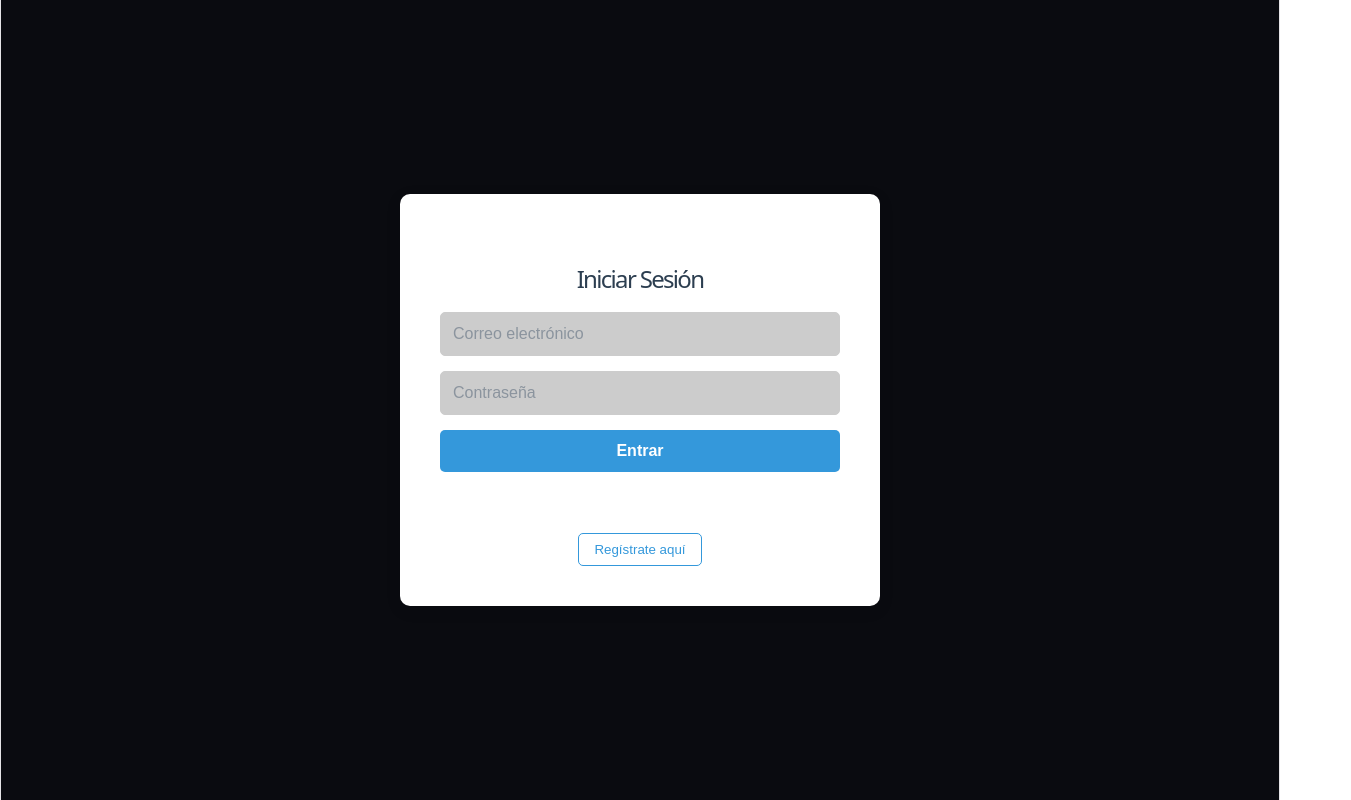
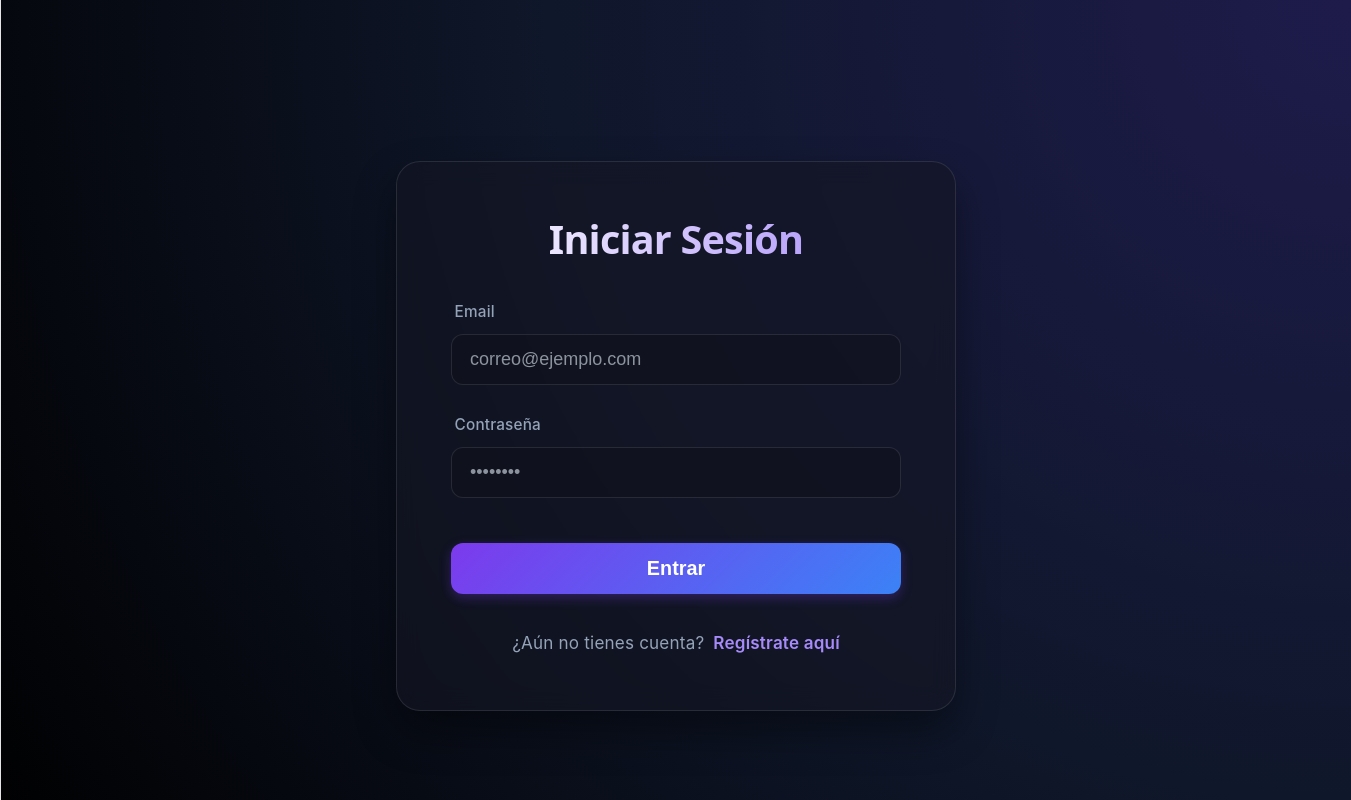
Before and after one commit to Jannogueira/EA_WEB_G5, a React (Vite) app: page /login in a window 1280 px wide. Shown: the top 800 px of the page, 1351 px wide, since content can reach past the window. Built offline with nearby package versions, Linux system fonts and the light colour scheme.

Commit message:
Fixed: login + jwt se guarda en el navegador

```diff
--- a/src/pages/Login.css
+++ b/src/pages/Login.css
@@ -1,80 +1,127 @@
 /* src/pages/Login.css */
-.login-container {
+
+.login-page {
   display: flex;
-  flex-direction: column;
   justify-content: center;
   align-items: center;
-  height: 100vh; /* Ocupa el 100% de la altura de la pantalla */
+  min-height: 100vh;
+  padding: 2rem;
+  background: radial-gradient(circle at top right, #1e1b4b, #0f172a, #000000);
+  width: 100%;
 }
 
-.login-card {
-  background-color: white;
-  padding: 40px;
-  border-radius: 10px;
-  box-shadow: 0px 4px 15px rgba(0, 0, 0, 0.1); /* Sombrita elegante */
+.login-container {
+  background: rgba(20, 22, 35, 0.6);
+  backdrop-filter: blur(12px);
+  -webkit-backdrop-filter: blur(12px);
+  border: 1px solid rgba(255, 255, 255, 0.1);
+  border-radius: 24px;
+  padding: 3rem;
   width: 100%;
-  max-width: 400px;
+  max-width: 450px;
+  box-shadow: 0 20px 40px rgba(0, 0, 0, 0.4);
   text-align: center;
+  color: #ffffff;
+  font-family: 'Inter', system-ui, -apple-system, sans-serif;
+  animation: fadeIn 0.6s ease-out;
 }
 
-.login-card h1 {
-  margin-bottom: 20px;
-  font-size: 24px;
-  color: #2c3e50;
+@keyframes fadeIn {
+  from { opacity: 0; transform: translateY(20px); }
+  to { opacity: 1; transform: translateY(0); }
+}
+
+.login-container h2 {
+  margin-top: 0;
+  margin-bottom: 2rem;
+  font-size: 2.2rem;
+  font-weight: 700;
+  background: linear-gradient(to right, #fff, #a78bfa);
+  -webkit-background-clip: text;
+  -webkit-text-fill-color: transparent;
+  letter-spacing: -0.02em;
 }
 
 .login-form {
   display: flex;
   flex-direction: column;
-  gap: 15px; /* Espacio entre los inputs */
+  gap: 1.5rem;
 }
 
-.login-input {
-  padding: 12px;
-  border: 1px solid #ccc;
-  border-radius: 5px;
-  font-size: 16px;
-  transition: border-color 0.3s;
+.form-group {
+  display: flex;
+  flex-direction: column;
+  text-align: left;
 }
 
-.login-input:focus {
-  outline: none;
-  border-color: #3498db; /* Borde azul al hacer click */
+.form-group label {
+  margin-bottom: 0.5rem;
+  font-size: 0.85rem;
+  font-weight: 500;
+  color: #94a3b8;
+  margin-left: 0.2rem;
 }
 
-.login-button {
-  padding: 12px;
-  background-color: #3498db;
+.login-form input {
+  background: rgba(15, 17, 26, 0.4);
+  color: #f8fafc;
+  border: 1px solid rgba(255, 255, 255, 0.1);
+  padding: 14px 18px;
+  border-radius: 12px;
+  font-size: 1rem;
+  transition: all 0.3s cubic-bezier(0.4, 0, 0.2, 1);
+  outline: none;
+}
+
+.login-form input:focus {
+  border-color: #8b5cf6;
+  background: rgba(15, 17, 26, 0.6);
+  box-shadow: 0 0 0 4px rgba(139, 92, 246, 0.15);
+}
+
+.login-form input:hover {
+  border-color: rgba(255, 255, 255, 0.2);
+}
+
+.login-btn {
+  background: linear-gradient(135deg, #7c3aed 0%, #3b82f6 100%);
   color: white;
   border: none;
-  border-radius: 5px;
-  font-size: 16px;
+  padding: 14px;
+  border-radius: 12px;
+  font-size: 1.1rem;
+  font-weight: 600;
   cursor: pointer;
-  font-weight: bold;
-  transition: background-color 0.3s;
+  transition: all 0.3s ease;
+  margin-top: 1rem;
+  box-shadow: 0 4px 12px rgba(124, 58, 237, 0.3);
 }
 
-.login-button:hover {
-  background-color: #2980b9;
+.login-btn:hover {
+  transform: translateY(-2px);
+  box-shadow: 0 8px 20px rgba(124, 58, 237, 0.4);
+  filter: brightness(1.1);
 }
 
-.register-section {
-  margin-top: 25px;
-  font-size: 14px;
+.login-btn:active {
+  transform: translateY(0);
 }
 
-.register-button {
-  margin-top: 10px;
-  padding: 8px 15px;
-  background-color: transparent;
-  color: #3498db;
-  border: 1px solid #3498db;
-  border-radius: 5px;
-  cursor: pointer;
-  transition: all 0.3s;
+.register-link-section {
+  margin-top: 2rem;
+  font-size: 0.95rem;
+  color: #94a3b8;
 }
 
-.register-button:hover {
-  background-color: #3498db;
-  color: white;
+.register-link {
+  color: #a78bfa;
+  text-decoration: none;
+  font-weight: 600;
+  margin-left: 0.5rem;
+  transition: color 0.2s ease;
 }
+
+.register-link:hover {
+  color: #c4b5fd;
+  text-decoration: underline;
+}
--- a/src/pages/Login.tsx
+++ b/src/pages/Login.tsx
@@ -1,43 +1,87 @@
+import React, { useState } from 'react';
 import { Link, useNavigate } from 'react-router-dom';
+import authService from '../services/auth.service';
 import './Login.css';
 
 const Login = () => {
   const navigate = useNavigate();
+  const [formData, setFormData] = useState({
+    email: '',
+    password: ''
+  });
+  const [loading, setLoading] = useState(false);
 
-  const handleLogin = (e: React.FormEvent) => {
+  const handleChange = (e: React.ChangeEvent<HTMLInputElement>) => {
+    const { name, value } = e.target;
+    setFormData({
+      ...formData,
+      [name]: value
+    });
+  };
+
+  const handleLogin = async (e: React.FormEvent) => {
     e.preventDefault();
-    console.log("Simulando que el backend nos da el OK...");
+    setLoading(true);
+
+    try {
+      const data = await authService.login(formData.email, formData.password); // data es todos los datos que devuelve la peticion
+      console.log("Login exitoso. Token guardado.");
       navigate('/home');
+    } catch (error: any) {
+      console.error("Error en login:", error);
+      const errorMsg = error.response?.data?.message || "Error al conectar con el servidor";
+      alert("Fallo el inicio de sesión: " + errorMsg);
+    } finally {
+      setLoading(false);
+    }
   };
 
   return (
+    <div className="login-page">
       <div className="login-container">
-      <div className="login-card">
-        <h1>Iniciar Sesión</h1>
+        <h2>Iniciar Sesión</h2>
 
-        {/* Formulario */}
         <form className="login-form" onSubmit={handleLogin}>
+          <div className="form-group">
+            <label htmlFor="email">Email</label>
             <input
               type="email"
-            className="login-input"
-            placeholder="Correo electrónico"
+              id="email"
+              name="email"
+              placeholder="correo@ejemplo.com"
+              value={formData.email}
+              onChange={handleChange}
+              disabled={loading}
               required
             />
+          </div>
+
+          <div className="form-group">
+            <label htmlFor="password">Contraseña</label>
             <input
               type="password"
-            className="login-input"
-            placeholder="Contraseña"
+              id="password"
+              name="password"
+              placeholder="••••••••"
+              value={formData.password}
+              onChange={handleChange}
+              disabled={loading}
               required
             />
-          <button type="submit" className="login-button">Entrar</button>
+          </div>
+
+          <button
+            type="submit"
+            className="login-btn"
+            disabled={loading}
+          >
+            {loading ? "Cargando..." : "Entrar"}
+          </button>
         </form>
 
-        {/* Sección de Registro */}
-        <div className="register-section">
-          <p>¿Aún no tienes cuenta?</p>
-          <Link to="/register">
-            <button className="register-button">Regístrate aquí</button>
-          </Link>
+        <div className="register-link-section">
+          <span>¿Aún no tienes cuenta?</span>
+          <Link to="/register" className="register-link">Regístrate aquí</Link>
         </div>
       </div>
     </div>
--- a/src/pages/Register.css
+++ b/src/pages/Register.css
@@ -1,32 +1,53 @@
 /* --- Register.css --- */
+
+.register-page {
+  display: flex;
+  justify-content: center;
+  align-items: center;
+  min-height: 100vh;
+  padding: 2rem;
+  background: radial-gradient(circle at top right, #1e1b4b, #0f172a, #000000);
+  width: 100%;
+}
 
 /* Contenedor principal con efecto cristal */
 .register-container {
-  background: rgba(20, 22, 35, 0.4);
-  backdrop-filter: blur(10px);
-  -webkit-backdrop-filter: blur(10px);
+  background: rgba(20, 22, 35, 0.6);
+  backdrop-filter: blur(12px);
+  -webkit-backdrop-filter: blur(12px);
   border: 1px solid rgba(255, 255, 255, 0.1);
-  border-radius: 16px;
-  padding: 2.5rem;
-  max-width: 400px;
-  margin: 4rem auto; /* Lo centra en la pantalla */
-  box-shadow: 0 4px 30px rgba(0, 0, 0, 0.5);
+  border-radius: 24px;
+  padding: 3rem;
+  width: 100%;
+  max-width: 450px;
+  box-shadow: 0 20px 40px rgba(0, 0, 0, 0.4);
   text-align: center;
   color: #ffffff;
-  font-family: 'Inter', system-ui, sans-serif;
+  font-family: 'Inter', system-ui, -apple-system, sans-serif;
+  animation: fadeIn 0.6s ease-out;
+}
+
+@keyframes fadeIn {
+  from { opacity: 0; transform: translateY(20px); }
+  to { opacity: 1; transform: translateY(0); }
 }
 
 .register-container h2 {
   margin-top: 0;
-  margin-bottom: 1.5rem;
-  font-size: 2rem;
+  margin-bottom: 2rem;
+  font-size: 2.2rem;
+  font-weight: 700;
+  background: linear-gradient(to right, #fff, #a78bfa);
+  -webkit-background-clip: text;
+  -webkit-text-fill-color: transparent;
+  letter-spacing: -0.02em;
 }
 
 /* Estructura del formulario */
 .register-form {
   display: flex;
   flex-direction: column;
-  gap: 15px;
+  gap: 1.5rem;
 }
 
 .form-group {
@@ -36,47 +57,75 @@
 }
 
 .form-group label {
-  margin-bottom: 6px;
-  font-size: 0.9rem;
-  color: #8b949e;
+  margin-bottom: 0.5rem;
+  font-size: 0.85rem;
+  font-weight: 500;
+  color: #94a3b8;
+  margin-left: 0.2rem;
 }
 
-/* Estilo de los inputs (cajas de texto) */
+/* Estilo de los inputs */
 .register-form input {
-  background-color: rgba(0, 0, 0, 0.2);
-  color: #ffffff;
+  background: rgba(15, 17, 26, 0.4);
+  color: #f8fafc;
   border: 1px solid rgba(255, 255, 255, 0.1);
-  padding: 12px 16px;
-  border-radius: 8px;
+  padding: 14px 18px;
+  border-radius: 12px;
   font-size: 1rem;
-  transition: all 0.2s ease;
+  transition: all 0.3s cubic-bezier(0.4, 0, 0.2, 1);
   outline: none;
 }
 
 .register-form input:focus {
-  border-color: #8a2be2;
-  box-shadow: 0 0 10px rgba(138, 43, 226, 0.3);
+  border-color: #8b5cf6;
+  background: rgba(15, 17, 26, 0.6);
+  box-shadow: 0 0 0 4px rgba(139, 92, 246, 0.15);
+}
+
+.register-form input:hover {
+  border-color: rgba(255, 255, 255, 0.2);
 }
 
 /* Botón principal */
 .register-btn {
-  background: linear-gradient(135deg, #6a11cb 0%, #2575fc 100%);
+  background: linear-gradient(135deg, #7c3aed 0%, #3b82f6 100%);
   color: white;
   border: none;
-  padding: 12px 24px;
-  border-radius: 8px;
-  font-size: 1rem;
-  font-weight: bold;
+  padding: 14px;
+  border-radius: 12px;
+  font-size: 1.1rem;
+  font-weight: 600;
   cursor: pointer;
-  transition: filter 0.2s ease, transform 0.1s ease;
-  margin-top: 15px;
+  transition: all 0.3s ease;
+  margin-top: 1rem;
+  box-shadow: 0 4px 12px rgba(124, 58, 237, 0.3);
 }
 
 .register-btn:hover {
-  filter: brightness(1.2);
-  box-shadow: 0 0 15px rgba(138, 43, 226, 0.3);
+  transform: translateY(-2px);
+  box-shadow: 0 8px 20px rgba(124, 58, 237, 0.4);
+  filter: brightness(1.1);
 }
 
 .register-btn:active {
-  transform: scale(0.98);
+  transform: translateY(0);
 }
+
+.login-link-section {
+  margin-top: 2rem;
+  font-size: 0.95rem;
+  color: #94a3b8;
+}
+
+.login-link {
+  color: #a78bfa;
+  text-decoration: none;
+  font-weight: 600;
+  margin-left: 0.5rem;
+  transition: color 0.2s ease;
+}
+
+.login-link:hover {
+  color: #c4b5fd;
+  text-decoration: underline;
+}
--- a/src/pages/Register.tsx
+++ b/src/pages/Register.tsx
@@ -1,13 +1,16 @@
 import React, { useState } from 'react';
-import usuarioService from '../services/usuario.service';
+import { Link, useNavigate } from 'react-router-dom';
+import authService from '../services/auth.service';
 import './Register.css';
 
 const Register = () => {
+  const navigate = useNavigate();
   const [formData, setFormData] = useState({
     nombre: '',
     email: '',
     password: ''
   });
+  const [loading, setLoading] = useState(false);
 
   const handleChange = (e: React.ChangeEvent<HTMLInputElement>) => {
     const { name, value } = e.target;
@@ -19,69 +22,83 @@ const Register = () => {
 
   const handleSubmit = async (e: React.FormEvent<HTMLFormElement>) => {
     e.preventDefault();
-    console.log("1. Botón pulsado. Datos a enviar:", formData);
+    setLoading(true);
 
     try {
-      console.log("2. Llamando a Axios...");
-      const respuesta = await usuarioService.create(formData);
-
-      // 👇 ¡ESTO ES LO MÁS IMPORTANTE!
-      console.log("3. ¡Axios terminó! Esta es la respuesta mágica:", respuesta);
-
+      await authService.register(formData);
       alert("¡Registro exitoso!");
-    } catch (error) {
-      console.error('💥 Error registering user:', error);
+      navigate('/home');
+    } catch (error: any) {
+      console.error('Error registering user:', error);
+      const errorMsg = error.response?.data?.message || "Error al registrar el usuario";
+      alert("Fallo el registro: " + errorMsg);
+    } finally {
+      setLoading(false);
     }
   };
 
   return (
-    // Añadimos la clase del contenedor principal
+    <div className="register-page">
       <div className="register-container">
-      <h2>Register</h2>
+        <h2>Crear Cuenta</h2>
 
-      {/* Añadimos la clase del formulario */}
         <form onSubmit={handleSubmit} className="register-form">
-
-        {/* Añadimos la clase form-group para agrupar label + input */}
           <div className="form-group">
-          <label htmlFor="nombre">Name:</label>
+            <label htmlFor="nombre">Nombre</label>
             <input
               type="text"
               id="nombre"
               name="nombre"
+              placeholder="Tu nombre completo"
               value={formData.nombre}
               onChange={handleChange}
+              disabled={loading}
               required
             />
           </div>
 
           <div className="form-group">
-          <label htmlFor="email">Email:</label>
+            <label htmlFor="email">Email</label>
             <input
               type="email"
               id="email"
               name="email"
+              placeholder="ejemplo@correo.com"
               value={formData.email}
               onChange={handleChange}
+              disabled={loading}
               required
             />
           </div>
 
           <div className="form-group">
-          <label htmlFor="password">Password:</label>
+            <label htmlFor="password">Contraseña</label>
             <input
               type="password"
               id="password"
               name="password"
+              placeholder="••••••••"
               value={formData.password}
               onChange={handleChange}
+              disabled={loading}
               required
             />
           </div>
 
-        {/* Añadimos la clase del botón */}
-        <button type="submit" className="register-btn">Register</button>
+          <button
+            type="submit"
+            className="register-btn"
+            disabled={loading}
+          >
+            {loading ? "Registrando..." : "Registrarse"}
+          </button>
         </form>
+
+        <div className="login-link-section">
+          <span>¿Ya tienes una cuenta?</span>
+          <Link to="/login" className="login-link">Inicia sesión</Link>
+        </div>
+      </div>
     </div>
   );
 };
```
Also changed, not shown: src/services/api-client.ts (+18 -4 lines), src/services/auth.service.ts (+19 -3 lines). Lines whose indentation alone changed are shown as unchanged.
